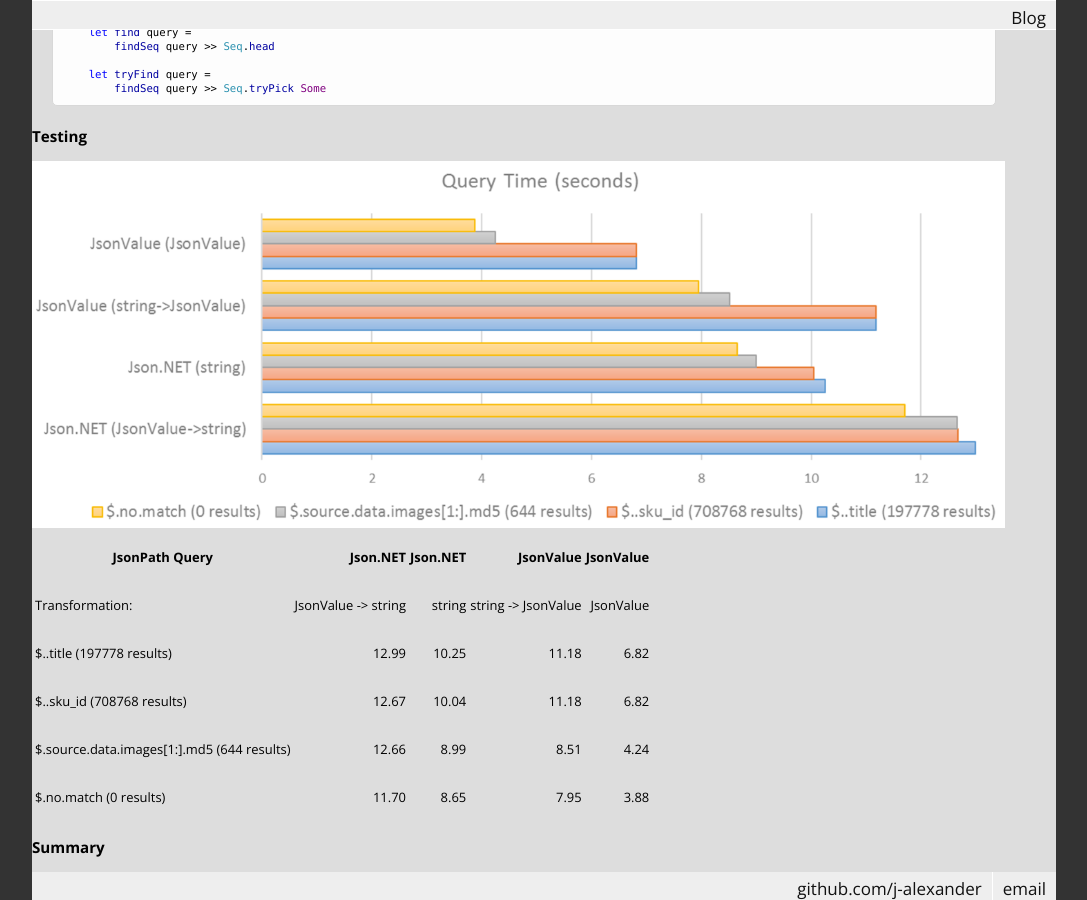
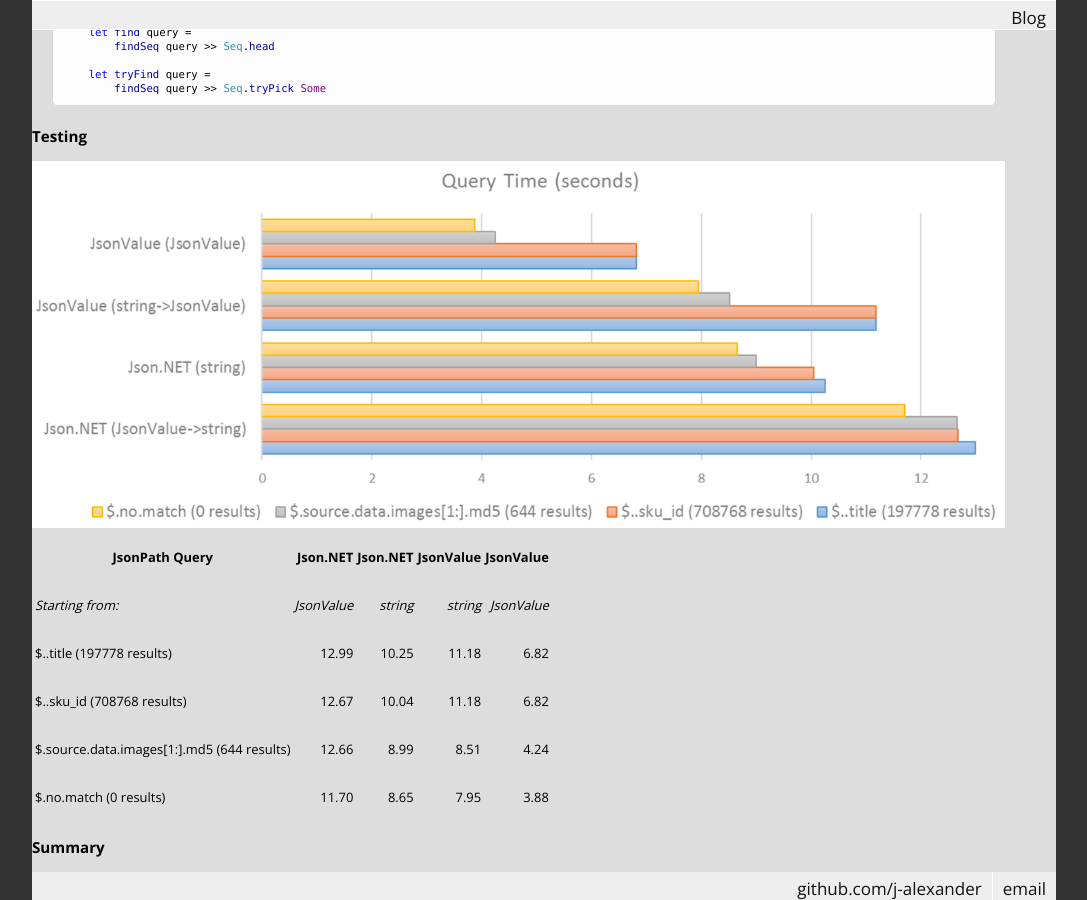
Before and after one commit to j-alexander/j-alexander.github.io, a Jekyll site: the page built from _posts/2016-12-15-jsonpath-queries-using-fsharpdata.html, in a window 1280 px wide and 900 px high, scrolled down 6077 px. Shown: the whole window, without its empty margins (96-1183 px from the left). Built offline with Jekyll 4.4.1, drawn with Linux system fonts in a browser that asks for light colours; some web fonts are replaced.

```diff
--- a/_posts/2016-12-15-jsonpath-queries-using-fsharpdata.html
+++ b/_posts/2016-12-15-jsonpath-queries-using-fsharpdata.html
@@ -363,11 +363,11 @@
 </thead>
 <tbody>
 <tr class="odd">
-<td><p>Transformation:</p></td>
-<td align="right"><p>JsonValue -&gt; string</p></td>
-<td align="right"><p>string</p></td>
-<td align="right"><p>string -&gt; JsonValue</p></td>
-<td align="right"><p>JsonValue</p></td>
+<td><p><em>Starting from:</em></p></td>
+<td align="right"><p><em>JsonValue</em></p></td>
+<td align="right"><p><em>string</em></p></td>
+<td align="right"><p><em>string</em></p></td>
+<td align="right"><p><em>JsonValue</em></p></td>
 </tr>
 <tr class="even">
 <td><p>$..title (197778 results)</p></td>
```
Also changed, not shown: 1 other file.
